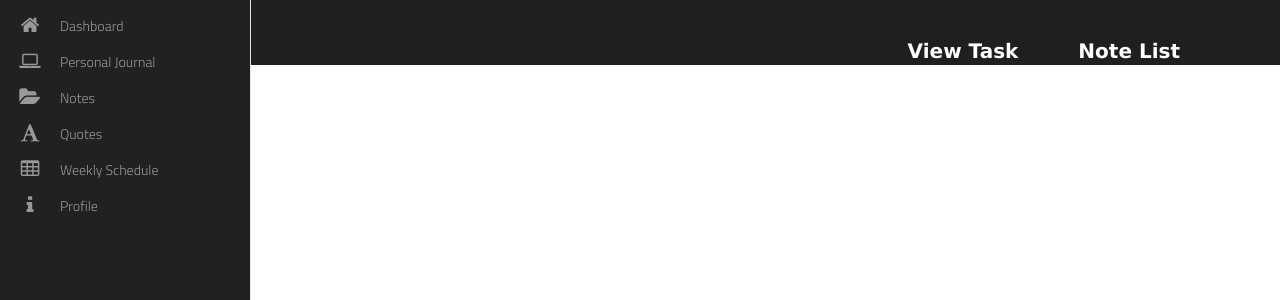
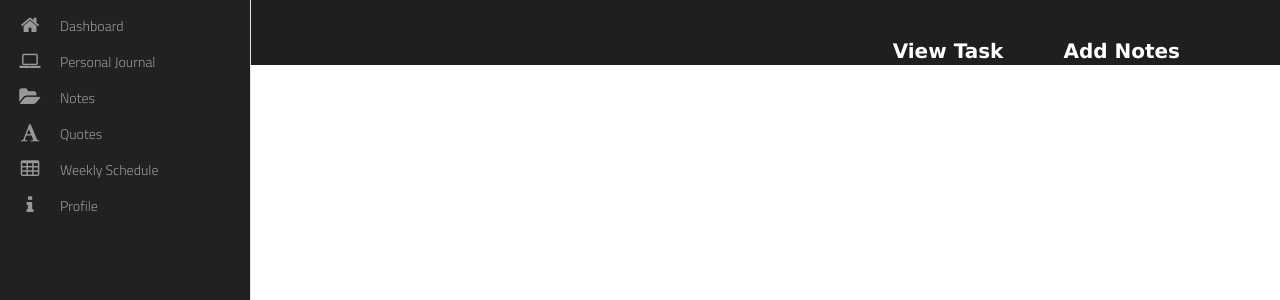
Before and after one commit to dafin678/NoteDote, a Django app: page /notes/note-list in a window 1280 px wide. Shown: the top 300 px of the page. Run offline with Django 3.2, Linux system fonts and the light colour scheme; some libraries are stand-ins or nearby versions; some web fonts are replaced.

Commit message:
fix template

```diff
--- a/notes/templates/notes_list.html
+++ b/notes/templates/notes_list.html
@@ -15,7 +15,7 @@
           </div>
           <div class="header-right">
             <a href="/tasks"><b>View Task</b></a>
-            <a href="/note-list"><b>Note List</b></a>
+            <a href="notes/add-notes"><b>Add Notes</b></a>
           </div>
         </div>
       </header>
```
